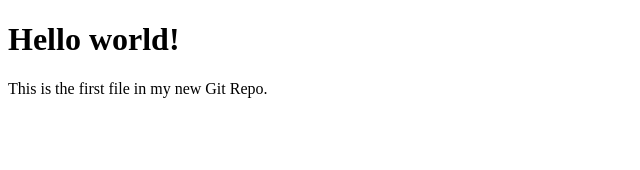
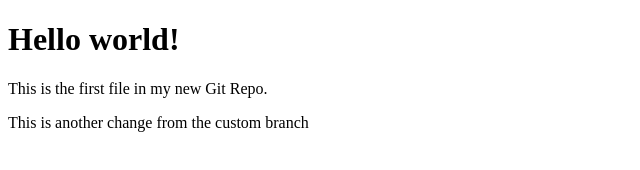
Before and after one commit to meimain/PuzzleMaker, a plain HTML site: page index.html in a window 1280 px wide. Shown: the whole page, without its empty margins (0-640 px from the left). Drawn offline with Linux system fonts and the light colour scheme.

Commit message:
Added new line

```diff
--- a/index.html
+++ b/index.html
@@ -7,6 +7,6 @@
 
 <h1>Hello world!</h1>
 <p>This is the first file in my new Git Repo.</p>
-
+<p>This is another change from the custom branch</p>
 </body>
 </html>
```
